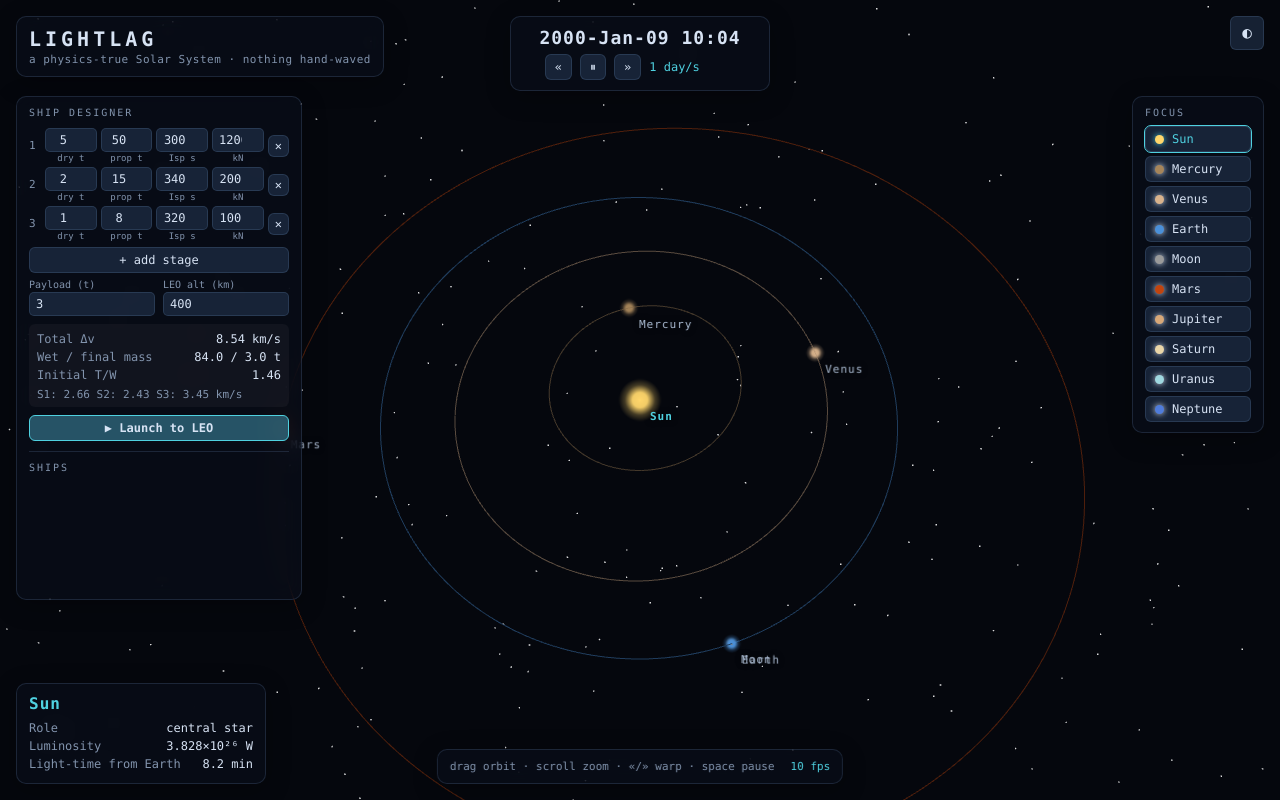
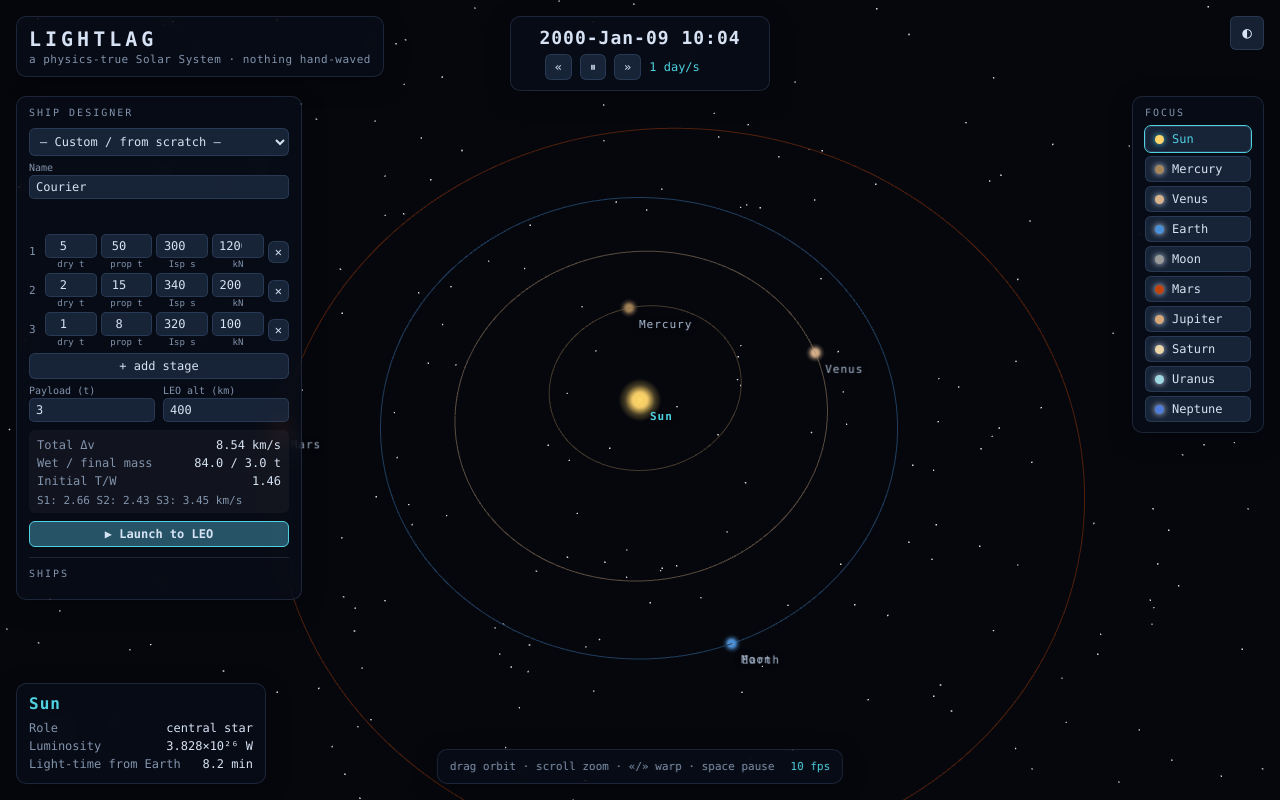
Before and after one commit to Wickemu/light-lag, a website built with Vite: page index.html in a window 1280 px wide. Both pictures are taken after a click on the button "+ add stage". Built offline with nearby package versions, Linux system fonts and the light colour scheme; animation ran at ten frames a second.

Commit message:
Phase 5b: ship designer preset picker
Add a category-grouped <select> over the 30-craft fleet to the ship designer,
plus an editable name field and an educational caption (category · era · role
and the craft's blurb). Selecting a preset deep-copies it into the live design
and re-syncs every control (name, payload, altitude, stages, Δv budget); any
manual edit reverts the picker to "Custom" and clears the caption, so the
"this is preset X" framing only ever shows an unmodified design. Launch carries
the chosen name onto the spawned ship.

Verified live in-browser (DOM + computed styles) in both themes: picker groups
render (Historical 10 / Current 12 / Prototype 6 / Sci-Fi 2), loads update the
editor and budget, custom-revert works, launch names the ship, console clean.
Fixes an unstyled text input (themes input[type=text] like the number fields).

Co-Authored-By: Claude Opus 4.8 <noreply@anthropic.com>

```diff
--- a/src/styles.css
+++ b/src/styles.css
@@ -260,6 +260,42 @@ button:hover {
   margin: 4px 0;
 }
 
+/* Preset fleet picker */
+.preset-sel {
+  width: 100%;
+  font-family: var(--font);
+  font-size: 12px;
+  color: var(--text);
+  background: var(--btn-bg);
+  border: 1px solid var(--panel-border);
+  border-radius: 6px;
+  padding: 5px 6px;
+  cursor: pointer;
+}
+.preset-caption {
+  display: flex;
+  flex-direction: column;
+  gap: 2px;
+  padding: 4px 2px 2px;
+}
+.preset-caption:empty {
+  display: none;
+}
+.preset-meta {
+  font-size: 9px;
+  letter-spacing: 1px;
+  text-transform: uppercase;
+  color: var(--accent);
+}
+.preset-blurb {
+  font-size: 11px;
+  line-height: 1.35;
+  color: var(--text-dim);
+}
+.name-field input {
+  width: 100%;
+}
+
 .stages {
   display: flex;
   flex-direction: column;
@@ -317,7 +353,8 @@ button:hover {
   width: 100%;
 }
 
-input[type="number"] {
+input[type="number"],
+input[type="text"] {
   font-family: var(--font);
   font-size: 12px;
   color: var(--text);
--- a/src/ui/shipPanel.ts
+++ b/src/ui/shipPanel.ts
@@ -19,6 +19,12 @@ import {
   spawnShip,
   startBurn,
 } from "../app/commands.ts";
+import {
+  type ShipPreset,
+  PRESETS_BY_ID,
+  presetsByCategory,
+  presetToDesign,
+} from "../app/shipCatalog.ts";
 import { deltaVBudget, initialTWR } from "../core/propulsion.ts";
 import {
   totalMass,
@@ -51,6 +57,11 @@ export class ShipPanel {
 
   private stagesEl!: HTMLElement;
   private budgetEl!: HTMLElement;
+  private presetSelect!: HTMLSelectElement;
+  private presetCaption!: HTMLElement;
+  private nameInput!: HTMLInputElement;
+  private payloadInput!: HTMLInputElement;
+  private altInput!: HTMLInputElement;
   private shipListEl!: HTMLElement;
   private flightEl!: HTMLElement;
   private readoutEl!: HTMLElement;
@@ -72,10 +83,28 @@ export class ShipPanel {
     const panel = el("div", "panel ship-panel");
 
     panel.appendChild(el("div", "panel-label", "SHIP DESIGNER"));
+
+    // Preset fleet picker — load a real or inferred design, then tweak freely.
+    this.presetSelect = this.buildPresetSelect();
+    panel.appendChild(this.presetSelect);
+    this.presetCaption = el("div", "preset-caption");
+    panel.appendChild(this.presetCaption);
+
+    // Editable name (mirrors the loaded preset; the launched ship takes it).
+    const nameField = el("label", "field name-field");
+    nameField.appendChild(el("span", "field-label", "Name"));
+    this.nameInput = document.createElement("input");
+    this.nameInput.type = "text";
+    this.nameInput.value = this.design.name;
+    this.nameInput.oninput = () => { this.design.name = this.nameInput.value; };
+    nameField.appendChild(this.nameInput);
+    panel.appendChild(nameField);
+
     this.stagesEl = el("div", "stages");
     panel.appendChild(this.stagesEl);
     const addBtn = button("+ add stage", () => {
       this.design.stages.push({ name: `Stage ${this.design.stages.length + 1}`, dryMass: 1000, propMass: 8000, isp: 320, thrust: 1e5 });
+      this.markCustom();
       this.renderStages();
       this.refreshBudget();
     });
@@ -83,12 +112,14 @@ export class ShipPanel {
     panel.appendChild(addBtn);
 
     const params = el("div", "design-params");
-    numberField(params, "Payload (t)", this.design.payloadMass / 1000, (v) => {
+    this.payloadInput = numberField(params, "Payload (t)", this.design.payloadMass / 1000, (v) => {
       this.design.payloadMass = v * 1000;
+      this.markCustom();
       this.refreshBudget();
     });
-    numberField(params, "LEO alt (km)", this.design.altitudeKm, (v) => {
+    this.altInput = numberField(params, "LEO alt (km)", this.design.altitudeKm, (v) => {
       this.design.altitudeKm = v;
+      this.markCustom();
     });
     panel.appendChild(params);
 
@@ -156,13 +187,14 @@ export class ShipPanel {
     this.design.stages.forEach((s, i) => {
       const row = el("div", "stage-row");
       row.appendChild(el("span", "stage-name", `${i + 1}`));
-      compactField(row, "dry t", s.dryMass / 1000, (v) => { s.dryMass = v * 1000; this.refreshBudget(); });
-      compactField(row, "prop t", s.propMass / 1000, (v) => { s.propMass = v * 1000; this.refreshBudget(); });
-      compactField(row, "Isp s", s.isp, (v) => { s.isp = v; this.refreshBudget(); });
-      compactField(row, "kN", s.thrust / 1000, (v) => { s.thrust = v * 1000; this.refreshBudget(); });
+      compactField(row, "dry t", s.dryMass / 1000, (v) => { s.dryMass = v * 1000; this.markCustom(); this.refreshBudget(); });
+      compactField(row, "prop t", s.propMass / 1000, (v) => { s.propMass = v * 1000; this.markCustom(); this.refreshBudget(); });
+      compactField(row, "Isp s", s.isp, (v) => { s.isp = v; this.markCustom(); this.refreshBudget(); });
+      compactField(row, "kN", s.thrust / 1000, (v) => { s.thrust = v * 1000; this.markCustom(); this.refreshBudget(); });
       if (this.design.stages.length > 1) {
         const rm = button("✕", () => {
           this.design.stages.splice(i, 1);
+          this.markCustom();
           this.renderStages();
           this.refreshBudget();
         });
@@ -182,6 +214,64 @@ export class ShipPanel {
       kv("Wet / final mass", `${(b.wetMass / 1000).toFixed(1)} / ${(b.finalMass / 1000).toFixed(1)} t`) +
       kv("Initial T/W", twr.toFixed(2) + (twr < 1 ? " (low thrust)" : "")) +
       `<div class="per-stage">${perStage} km/s</div>`;
+  }
+
+  /** A category-grouped <select> over the whole preset fleet. */
+  private buildPresetSelect(): HTMLSelectElement {
+    const sel = document.createElement("select");
+    sel.className = "preset-sel";
+    const custom = document.createElement("option");
+    custom.value = "";
+    custom.textContent = "— Custom / from scratch —";
+    sel.appendChild(custom);
+    for (const group of presetsByCategory()) {
+      const og = document.createElement("optgroup");
+      og.label = group.category;
+      for (const p of group.presets) {
+        const opt = document.createElement("option");
+        opt.value = p.id;
+        opt.textContent = p.name;
+        og.appendChild(opt);
+      }
+      sel.appendChild(og);
+    }
+    sel.onchange = () => {
+      if (sel.value) this.loadPreset(sel.value);
+      else this.clearCaption();
+    };
+    return sel;
+  }
+
+  /** Load a preset into the live (editable) design and re-sync the controls. */
+  private loadPreset(id: string): void {
+    const preset = PRESETS_BY_ID.get(id);
+    if (!preset) return;
+    this.design = presetToDesign(preset);
+    this.nameInput.value = this.design.name;
+    this.payloadInput.value = String(this.design.payloadMass / 1000);
+    this.altInput.value = String(this.design.altitudeKm);
+    this.renderStages();
+    this.refreshBudget();
+    this.showCaption(preset);
+  }
+
+  private showCaption(p: ShipPreset): void {
+    const role = p.role === "launcher" ? "launch vehicle" : "in-space craft";
+    this.presetCaption.innerHTML =
+      `<span class="preset-meta">${p.category} · ${p.era} · ${role}</span>` +
+      `<span class="preset-blurb">${p.blurb}</span>`;
+  }
+
+  private clearCaption(): void {
+    this.presetCaption.innerHTML = "";
+  }
+
+  /** Any manual edit drops the "this is preset X" framing — it's now bespoke. */
+  private markCustom(): void {
+    if (this.presetSelect.value !== "") {
+      this.presetSelect.value = "";
+      this.clearCaption();
+    }
   }
 
   private launch(): void {
```
